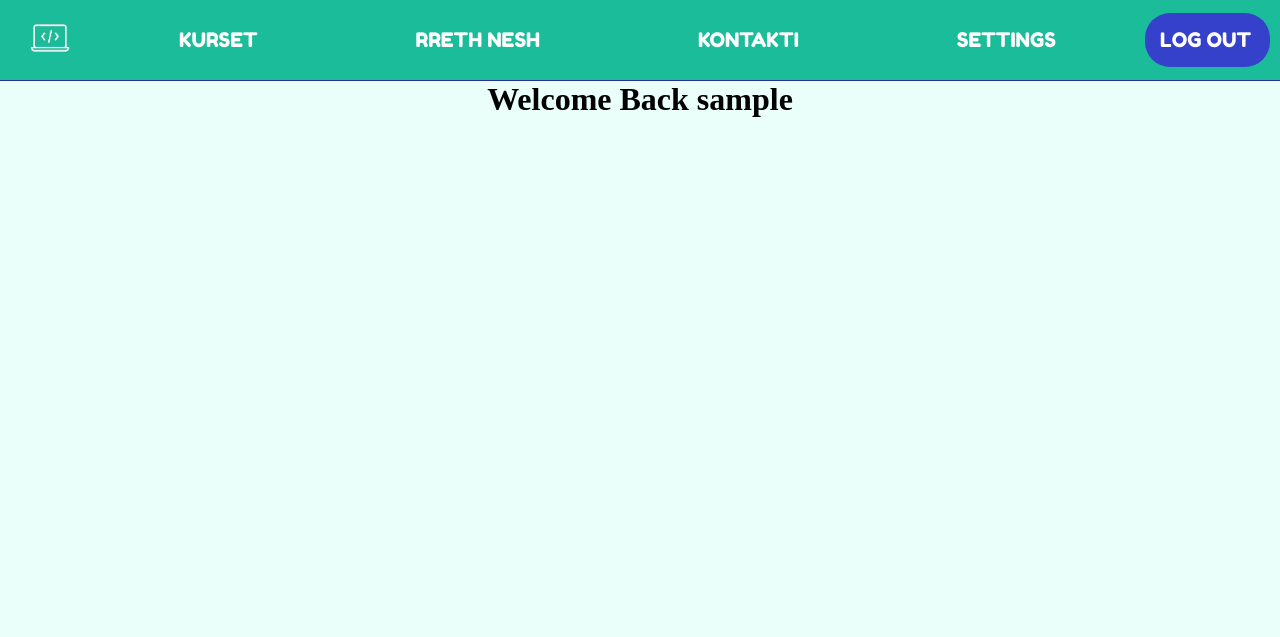
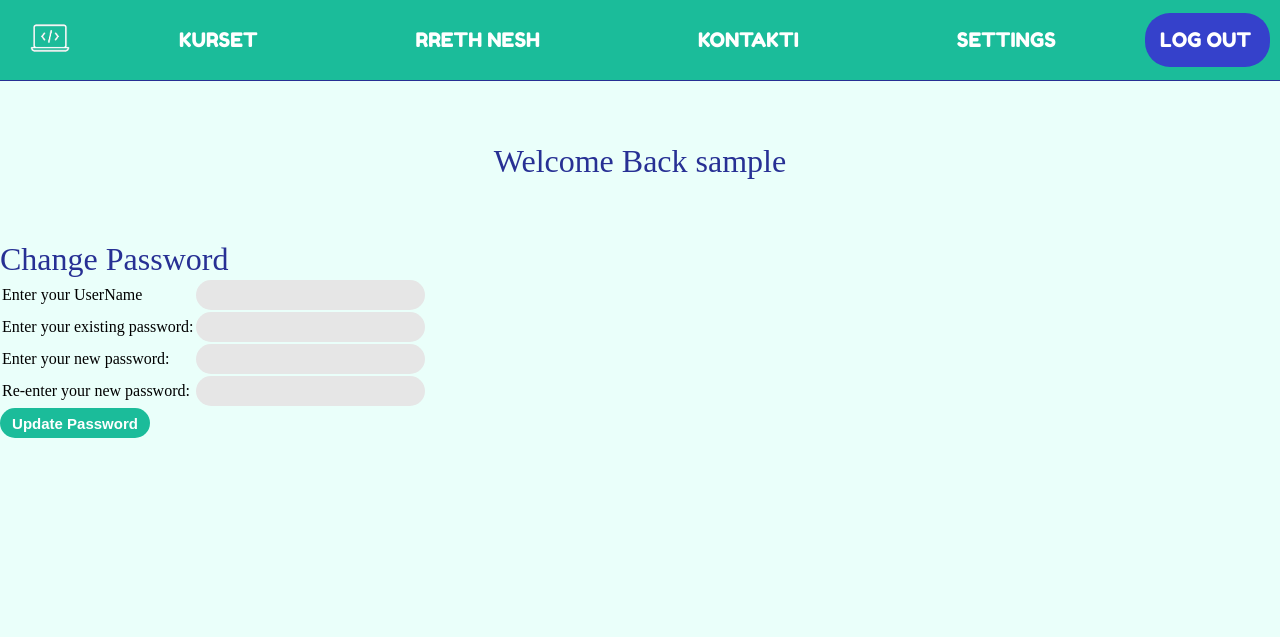
Before and after one commit to ringash/Meso-Online, a PHP site: page /profile.php in a window 1280 px wide. Shown: the top 637 px of the page. Run offline with PHP 8.4, Linux system fonts and the light colour scheme; the visitor is signed in with stand-in values (Sample User, id 1); some web fonts are replaced.

Commit message:
myprofile

```diff
--- a/Logics/pdf.php
+++ b/Logics/pdf.php
@@ -6,8 +6,8 @@ if (isset($_GET['id'])) {
     $courseId = $_GET['id'];
     $mapper = new userData();
     $course = $mapper->getCourseByID($courseId);
-    $file=$course['courseFile'];
-    $filename='pdfs/'.$course['courseFile'];
+    $file='pdfs/'.$course['coursefile'];
+    $filename='pdfs/'.$course['coursefile'];
     header('Content-type:application/pdf');
     header('Content-disposition: inline; filename="' . $filename . '"');
     header('Content-Transfer-Encoding: binary');
--- a/Logics/userData.php
+++ b/Logics/userData.php
@@ -199,14 +199,14 @@ class userData extends DatabasePDOConfiguration
 
     public function insertStaff(\Staff $staff)
     {
-        $this->query = "insert into staff (staff-photo,fullname,pozita) values (:staff-photo,:fullname,:pozita)";
+        $this->query = "insert into staff values ('',?,?,?)";
         $statement = $this->conn->prepare($this->query);
         $staffPhoto = $staff->getPhoto();
         $fullname = $staff->getName();
         $pozita = $staff->getPozita();
-        $statement->bindParam(":staff-photo", $staffPhoto);
-        $statement->bindParam(":fullname", $fullname);
-        $statement->bindParam(":pozita", $pozita);
+        $statement->bindParam(1, $staffPhoto);
+        $statement->bindParam(2, $fullname);
+        $statement->bindParam(3, $pozita);
         $statement->execute();
     }
     public function makeAdmin($id)
--- a/Views/profile.php
+++ b/Views/profile.php
@@ -1,5 +1,11 @@
 <?php
 session_start();
+include_once '../Logics/userData.php';
+if (isset($_GET['id'])) {
+    $userId = $_GET['id'];
+    $mapper = new userData();
+    $user = $mapper->getUserByID($userId);
+}
 ?>
 <!DOCTYPE html>
 <html>
@@ -14,6 +20,7 @@ session_start();
     <link rel="stylesheet" href="../css/main-style.css" />
     <link rel="stylesheet" href="../css/courses-style.css" />
     <link rel="stylesheet" href="../css/profile-style.css" />
+
 </head>
 
 <body>
@@ -21,11 +28,36 @@ session_start();
         <?php include 'header.php'; ?>
     </header>
     <div id="myprofile">
-    <div class="welcome">
-    <h1>Welcome Back <?php echo $_SESSION['username'];?> </h1>
+        <div class="welcome">
+            <h1>Welcome Back <?php echo $_SESSION['username']; ?> </h1>
+        </div>
+
+
+        <div id="changePass">
+             <h1>Change Password</h1>
+            <form method="POST" action="passwordChange.php">
+                <table>
+                    <tr>
+                        <td>Enter your UserName</td>
+                        <td><input type="username" size="10" name="username" class="input1"></td>
+                    </tr>
+                    <tr>
+                        <td>Enter your existing password:</td>
+                        <td><input type="password" size="10" name="password" class="input1"></td>
+                    </tr>
+                    <tr>
+                        <td>Enter your new password:</td>
+                        <td><input type="password" size="10" name="newpassword" class="input1"></td>
+                    </tr>
+                    <tr>
+                        <td>Re-enter your new password:</td>
+                        <td><input type="password" size="10" name="confirmnewpassword" class="input1"></td>
+                    </tr>
+                </table>
+                <p><input type="submit" value="Update Password" id="submit">
+            </form>
+        </div>
     </div>
-    </div>
-
     <footer>
         <?php include 'footer.php'; ?>
     </footer>
--- a/css/profile-style.css
+++ b/css/profile-style.css
@@ -6,5 +6,54 @@
     display: flex;
     align-items: center;
     justify-content: center;
+    height: 20%;
+}
+
+h1 {
+    font-weight: 100;
     font-family: "Convergence";
+    color: rgb(39, 48, 148);
 }
+
+#changePass {
+    /* display: flex;
+    justify-content: center;
+    align-items: center; */
+}
+
+.input1 {
+    height: 20px;
+}
+
+input.input1 {
+    width: 100%;
+    height: 30px;
+    border: none;
+    border-radius: 25px;
+    padding: 0 30px;
+}
+
+input.input1:focus {
+    outline: none;
+}
+
+.input1 {
+    width: auto;
+    background: #e6e6e6;
+    font-size: 15px;
+    color: #666666;
+}
+
+#submit {
+    width: 150px;
+    height: 30px;
+    border-radius: 25px;
+    background: rgb(27, 188, 154);
+    display: flex;
+    justify-content: center;
+    align-items: center;
+    border: none;
+    font-size: 15px;
+    font-weight: bold;
+    color: white;
+}
```
Also changed, not shown: Logics/insertStaff.php (+6 -5 lines).
